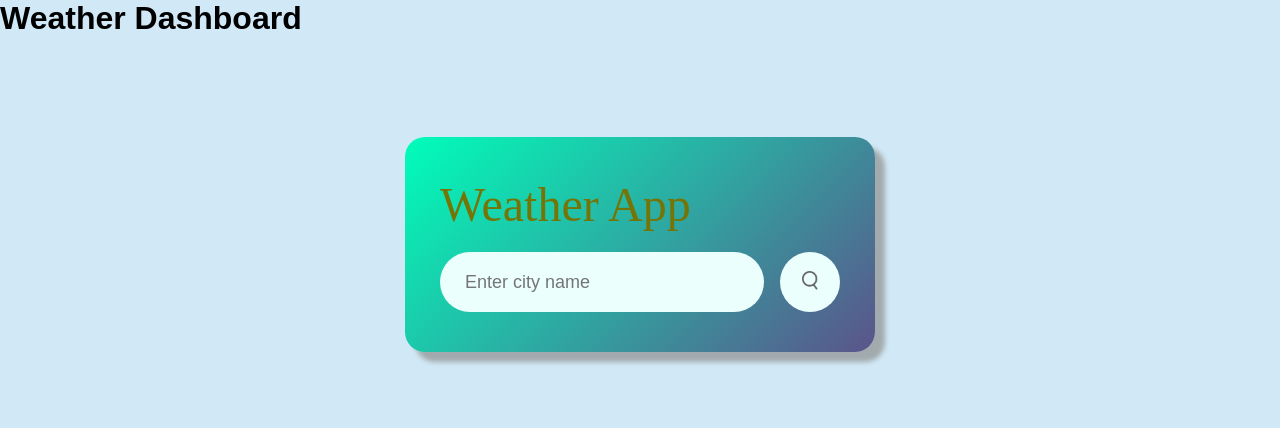
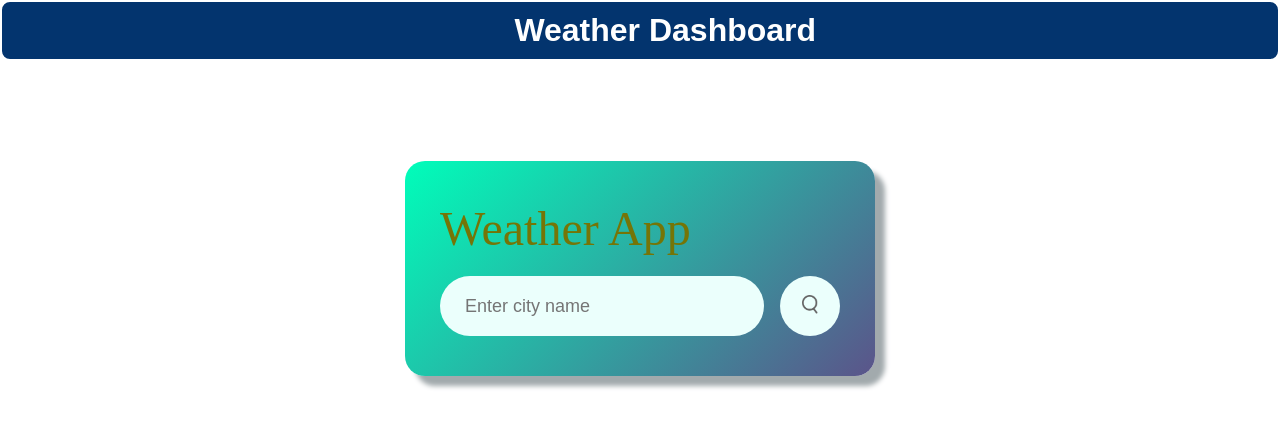
Before and after one commit to mdshuaib331/Weather-App-Project, a plain HTML site: page index.html in a window 1280 px wide. Drawn offline with Linux system fonts and the light colour scheme.

Commit message:
Update style.css

```diff
--- a/style.css
+++ b/style.css
@@ -7,9 +7,19 @@
 
 body {
     /* background-color: #222; */
-    background:#D1E9F6;
+    background-color:linear-gradient(110deg,#95D2B3,#D8EFD3);
 }
-
+.heading{
+    width:100%;
+     padding:10px;
+     background-color:#03346E;
+     color:#fff;
+     border: 2px solid #fff;
+     border-radius: 10px;
+ }
+ .heading h1{
+    margin-left: 40%;
+ }
 .card{
     width: 90%;
     max-width: 470px;
```
